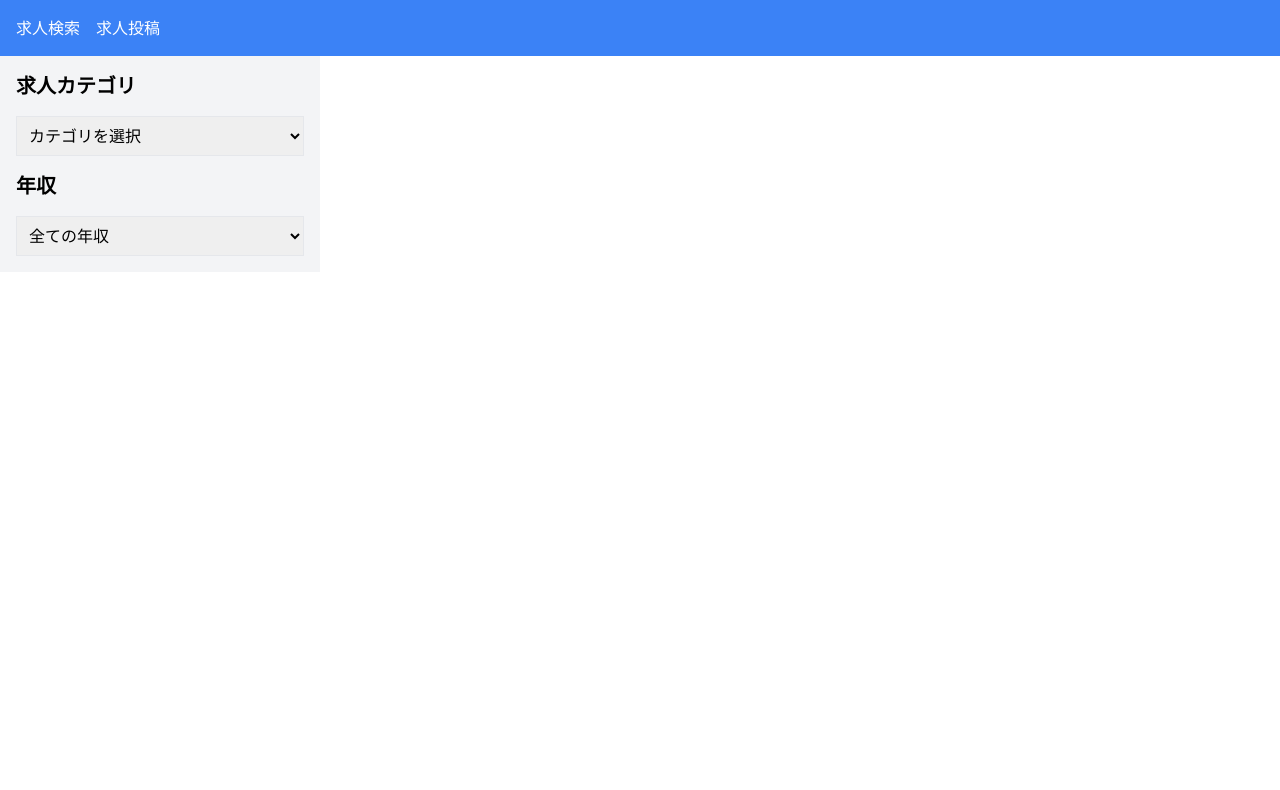
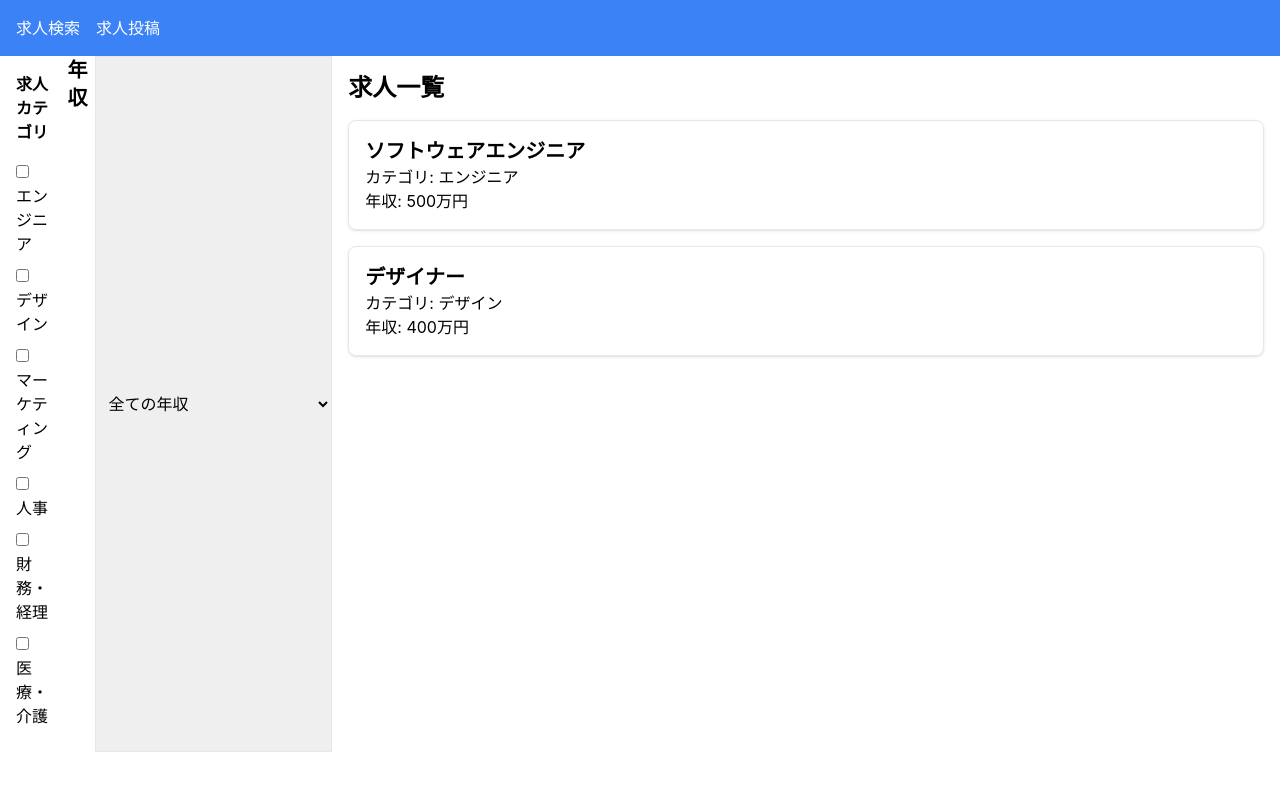
Before and after one commit to reito/recruitment-app2-frontend, a React (Create React App) app: page / in a window 1280 px wide. Shown: the top 790 px of the page. Built offline with nearby package versions, Linux system fonts and the light colour scheme.

Commit message:
page_route

```diff
--- a/src/App.tsx
+++ b/src/App.tsx
@@ -1,46 +1,52 @@
-// import React from 'react';
-// import logo from './logo.svg';
-// import './App.css';
-// import Header from './components/Header';
-// import { BrowserRouter, Route} from "react-router-dom";
-
-// function App() {
-//   return (
-//     <div className="App">
-//       <header className="App-header">
-//         <img src={logo} className="App-logo" alt="logo" />
-//         <p>
-//           Edit <code>src/App.tsx</code> and save to reload.
-//         </p>
-//         <a
-//           className="App-link"
-//           href="https://reactjs.org"
-//           target="_blank"
-//           rel="noopener noreferrer"
-//         >
-//           {/* Learn React */}
-//            <BrowserRouter>
-//             <Header />
-//            </BrowserRouter>
-//         </a>
-//       </header>
-//     </div>
-//   );
-// }
-
-// export default App;
 import React from 'react';
 import { BrowserRouter as Router, Route, Routes } from 'react-router-dom';
 import SideBar from './components/SideBar';
 import JobPostForm from './components/JobPostForm';
 // import NotFound from './pages/NotFound';
 import Header from './components/Header';
+import JobList from './components/JobList'
+import { useState } from 'react';
+
+
+const initialJobs = [
+  { id: 1, title: 'ソフトウェアエンジニア', category: 'エンジニア', salary: 500 },
+  { id: 2, title: 'デザイナー', category: 'デザイン', salary: 400 },
+  // 他の求人情報も追加可能
+];
+
+function HomePage() {
+
+  const [jobs, setJobs] = useState(initialJobs); // 状態としての求人リスト
+  const [filteredJobs, setFilteredJobs] = useState(initialJobs); // フィルタリングされた求人リスト
+
+  // フィルタの変更処理
+  const handleFilterChange = (selectedCategories: string[], selectedSalary: number) => {
+    const filtered = jobs.filter((job) =>
+      (selectedCategories.length === 0 || selectedCategories.includes(job.category)) &&
+      job.salary >= selectedSalary
+    );
+    setFilteredJobs(filtered);
+  };
+
+  return (
+    <div>
+      <Header />
+      <div className="flex">
+      <SideBar onFilterChange={handleFilterChange} />
+      <JobList jobs={filteredJobs} />
+    </div>
+    </div>
+  );
+}
 
 function App() {
-  const handleFilterChange = (category: string, salary: number) => {
-    console.log(`選択したカテゴリ: ${category}, 選択した年収: ${salary}`);
-    // フィルタリング処理をここで実装
-  };
+
+  // const handleFilterChange = (category: string[], salary: number) => {
+  //   console.log(`選択したカテゴリ: ${category}, 選択した年収: ${salary}`);
+  //   // フィルタリング処理をここで実装
+  // };
+
+
 
   const handleOnPostJob = (job: { title: string; category: string; salary: number })  => {
     // console.log(`選択したカテゴリ: ${category}, 選択した年収: ${salary}`);
@@ -49,15 +55,72 @@ function App() {
 
   return (
     <Router>
-      <Header />
+      {/* <Header /> */}
       <Routes>
-        <Route path="/" element={<SideBar onFilterChange={handleFilterChange} />} />
+        {/* <Route path="/" element={<SideBar onFilterChange={handleFilterChange} />} /> */}
         <Route path="/post" element={<JobPostForm onPostJob={handleOnPostJob} />} />
         {/* <Route path="*" element={<NotFound />} /> */}
-        {/* <Route path="*" element={<Header />} /> */}
+        {/* <Route path="/" element={<JobList jobs={jobs} />} /> */}
+        {/* <JobList jobs={jobs} /> */}
+        <Route path="/" element={<HomePage />} />
       </Routes>
+      {/* <JobList jobs={jobs} /> */}
     </Router>
   );
 }
 
 export default App;
+
+// import React, { useState } from 'react';
+// import { BrowserRouter as Router, Route, Routes } from 'react-router-dom';
+// import SideBar from './components/SideBar';
+// import JobPostForm from './components/JobPostForm';
+// import Header from './components/Header';
+// import JobList from './components/JobList';
+
+// // 仮のデータとしての求人リスト
+// const initialJobs = [
+//   { id: 1, title: 'エンジニア', category: 'エンジニア', salary: 500 },
+//   { id: 2, title: 'デザイナー', category: 'デザイン', salary: 400 },
+//   // 他の求人データを追加
+// ];
+
+// function HomePage() {
+//   const [jobs, setJobs] = useState(initialJobs); // 状態としての求人リスト
+//   const [filteredJobs, setFilteredJobs] = useState(initialJobs); // フィルタリングされた求人リスト
+
+//   // フィルタの変更処理
+//   const handleFilterChange = (selectedCategories: string[], selectedSalary: number) => {
+//     const filtered = jobs.filter((job) =>
+//       (selectedCategories.length === 0 || selectedCategories.includes(job.category)) &&
+//       job.salary >= selectedSalary
+//     );
+//     setFilteredJobs(filtered);
+//   };
+
+//   return (
+//     <div className="flex">
+//       <SideBar onFilterChange={handleFilterChange} />
+//       <JobList jobs={filteredJobs} />
+//     </div>
+//   );
+// }
+
+// function App() {
+//   const handleOnPostJob = (job: { title: string; category: string; salary: number }) => {
+//     // 新しい求人の処理をここで実装
+//   };
+
+//   return (
+//     <Router>
+//       <Header />
+//       <Routes>
+//         <Route path="/" element={<HomePage />} />
+//         <Route path="/post" element={<JobPostForm onPostJob={handleOnPostJob} />} />
+//         {/* <Route path="*" element={<NotFound />} /> */}
+//       </Routes>
+//     </Router>
+//   );
+// }
+
+// export default App;
--- a/src/components/JobPostForm.tsx
+++ b/src/components/JobPostForm.tsx
@@ -1,4 +1,5 @@
 import React, { useState } from 'react';
+import Header from './Header';
 
 type JobPostFormProps = {
   onPostJob: (job: { title: string; category: string; salary: number }) => void;
@@ -18,7 +19,9 @@ const JobPostForm: React.FC<JobPostFormProps> = ({ onPostJob }) => {
   };
 
   return (
-    <form onSubmit={handleSubmit} className="p-4 bg-white shadow-md rounded">
+    <div>
+      <Header />
+      <form onSubmit={handleSubmit} className="p-4 bg-white shadow-md rounded">
       <div className="mb-4">
         <label className="block text-gray-700 text-sm font-bold mb-2">求人タイトル</label>
         <input
@@ -53,6 +56,7 @@ const JobPostForm: React.FC<JobPostFormProps> = ({ onPostJob }) => {
         投稿
       </button>
     </form>
+    </div>
   );
 };
 
--- a/src/components/SideBar.tsx
+++ b/src/components/SideBar.tsx
@@ -1,20 +1,38 @@
 import React, { useState } from 'react';
 
 type SidebarProps = {
-  onFilterChange: (category: string, salary: number) => void;
+  onFilterChange: (category: string[], salary: number) => void;
 };
 
 const Sidebar: React.FC<SidebarProps> = ({ onFilterChange }) => {
 
-  const [selectedCategory, setSelectedCategory] = useState('');
+  // const [selectedCategory, setSelectedCategory] = useState('');
+  const [selectedCategory, setSelectedCategory] = useState<string[]>([]);
   const [selectedSalary, setSelectedSalary] = useState(0);
 
   const categories = ['エンジニア', 'デザイン', 'マーケティング', '人事', '財務・経理', '医療・介護'];
 
-  const handleCategoryChange = (e: React.ChangeEvent<HTMLSelectElement>) => {
+  // const handleCategoryChange = (e: React.ChangeEvent<HTMLInputElement>) => {
+  //   const category = e.target.value;
+  //   setSelectedCategory(category);
+  //   onFilterChange(category, selectedSalary);
+  // };
+  const handleCategoryChange = (e: React.ChangeEvent<HTMLInputElement>) => {
     const category = e.target.value;
-    setSelectedCategory(category);
-    onFilterChange(category, selectedSalary);
+    if (e.target.checked) {
+      setSelectedCategory((prevCategories) => [...prevCategories, category]);
+    } else {
+      setSelectedCategory((prevCategories) =>
+        prevCategories.filter((c) => c !== category)
+      );
+    }
+    // onFilterChange(selectedCategory, selectedSalary);  // フィルター変更イベントを呼び出す
+    onFilterChange(
+      e.target.checked
+        ? [...selectedCategory, category] // チェックが入っている場合は新しいカテゴリを追加
+        : selectedCategory.filter((c) => c !== category), // チェックが外れている場合はカテゴリを除外
+      selectedSalary
+    );
   };
 
   const handleSalaryChange = (e: React.ChangeEvent<HTMLSelectElement>) => {
@@ -24,17 +42,40 @@ const Sidebar: React.FC<SidebarProps> = ({ onFilterChange }) => {
   };
 
   return (
-    <div className="w-1/4 p-4 bg-gray-100">
-      <h2 className="text-xl font-bold mb-4">求人カテゴリ</h2>
-      <select value={selectedCategory} onChange={handleCategoryChange} className="mb-4 w-full p-2 border">
-        <option value="">カテゴリを選択</option>
+    // <div className="w-1/4 p-4 bg-gray-100">
+    //   <h2 className="text-xl font-bold mb-4">求人カテゴリ</h2>
+    //   <select value={selectedCategory} onChange={handleCategoryChange} className="mb-4 w-full p-2 border">
+    //     <option value="">カテゴリを選択</option>
+    //     {categories.map((category) => (
+    //       <option key={category} value={category}>
+    //         {category}
+    //       </option>
+    //     ))}
+    //   </select>
+
+    //   <h2 className="text-xl font-bold mb-4">年収</h2>
+    //   <select value={selectedSalary} onChange={handleSalaryChange} className="w-full p-2 border">
+    //     <option value={0}>全ての年収</option>
+    //     <option value={300}>300万円以上</option>
+    //     <option value={500}>500万円以上</option>
+    //     <option value={700}>700万円以上</option>
+    //   </select>
+    // </div>
+    <div className="flex">
+      <aside className="w-1/4 p-4">
+        <h2 className="font-bold mb-4">求人カテゴリ</h2>
         {categories.map((category) => (
-          <option key={category} value={category}>
+          <label key={category} className="block mb-2">
+            <input
+              type="checkbox"
+              value={category}
+              onChange={handleCategoryChange}
+              className="mr-2"
+            />
             {category}
-          </option>
+          </label>
         ))}
-      </select>
-
+      </aside>
       <h2 className="text-xl font-bold mb-4">年収</h2>
       <select value={selectedSalary} onChange={handleSalaryChange} className="w-full p-2 border">
         <option value={0}>全ての年収</option>
@@ -42,6 +83,18 @@ const Sidebar: React.FC<SidebarProps> = ({ onFilterChange }) => {
         <option value={500}>500万円以上</option>
         <option value={700}>700万円以上</option>
       </select>
+      {/* <main className="w-3/4 p-4">
+        <h2 className="font-bold mb-4">求人一覧</h2>
+        <ul>
+          {filteredJobs.map((job) => (
+            <li key={job.id} className="mb-2 p-4 border rounded">
+              <h3 className="font-bold">{job.title}</h3>
+              <p>カテゴリ: {job.category}</p>
+              <p>年収: {job.salary}</p>
+            </li>
+          ))}
+        </ul>
+      </main> */}
     </div>
   );
 };
```
